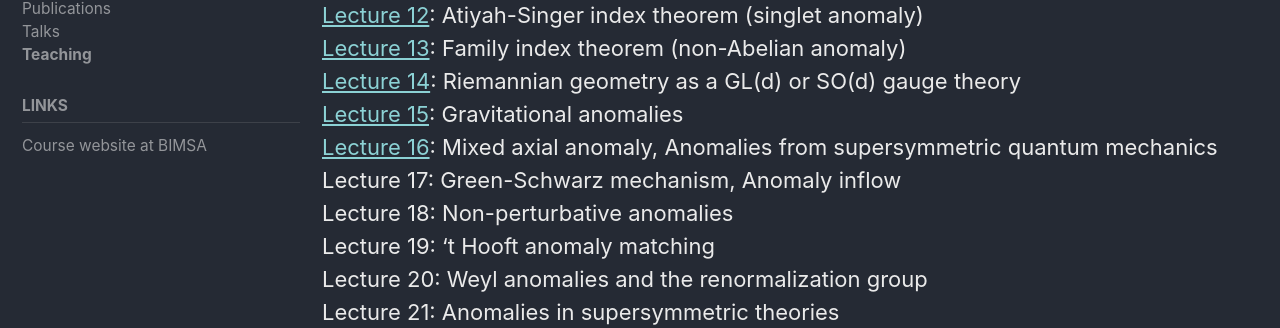
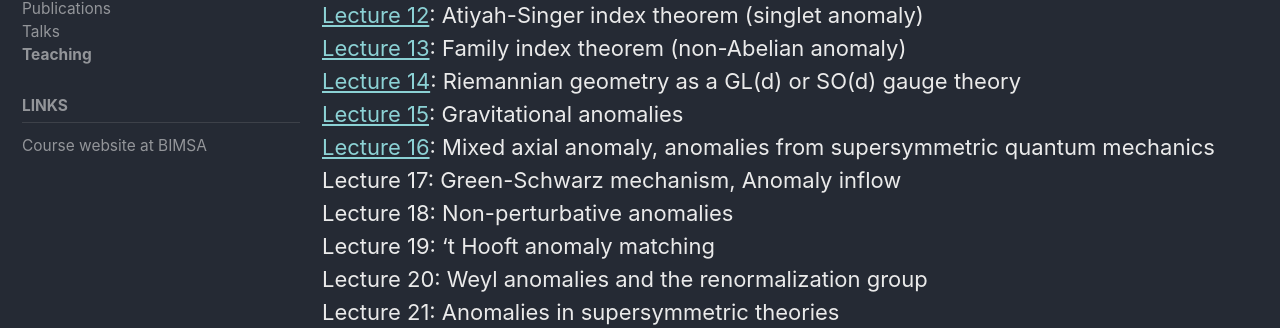
Before and after one commit to ipapadimitriou/ipapadimitriou.github.io, a Jekyll site: the page built from _pages/teaching.md, in a window 1280 px wide and 900 px high, scrolled down 1605 px. Shown: the part 162-490 px from the top of the window. Built offline with Jekyll 4.4.1, drawn with Linux system fonts in a browser that asks for light colours; cached includes are drawn as plain includes.

```diff
--- a/_pages/teaching.md
+++ b/_pages/teaching.md
@@ -72,7 +72,7 @@ c) Lie algebras and groups<br>
 [Lecture 13](./attachments/teaching/QFT Anomalies and Applications 2021/lecture notes/QFT Anomalies - Lecture 13.pdf): Family index theorem (non-Abelian anomaly)<br>
 [Lecture 14](./attachments/teaching/QFT Anomalies and Applications 2021/lecture notes/QFT Anomalies - Lecture 14.pdf): Riemannian geometry as a GL(d) or SO(d) gauge theory<br>
 [Lecture 15](./attachments/teaching/QFT Anomalies and Applications 2021/lecture notes/QFT Anomalies - Lecture 15.pdf): Gravitational anomalies<br>
-[Lecture 16](./attachments/teaching/QFT Anomalies and Applications 2021/lecture notes/QFT Anomalies - Lecture 16.pdf): Mixed axial anomaly, Anomalies from supersymmetric quantum mechanics<br>
+[Lecture 16](./attachments/teaching/QFT Anomalies and Applications 2021/lecture notes/QFT Anomalies - Lecture 16.pdf): Mixed axial anomaly, anomalies from supersymmetric quantum mechanics<br>
 Lecture 17: Green-Schwarz mechanism, Anomaly inflow<br>
 Lecture 18: Non-perturbative anomalies<br>
 Lecture 19: 't Hooft anomaly matching<br>
```
